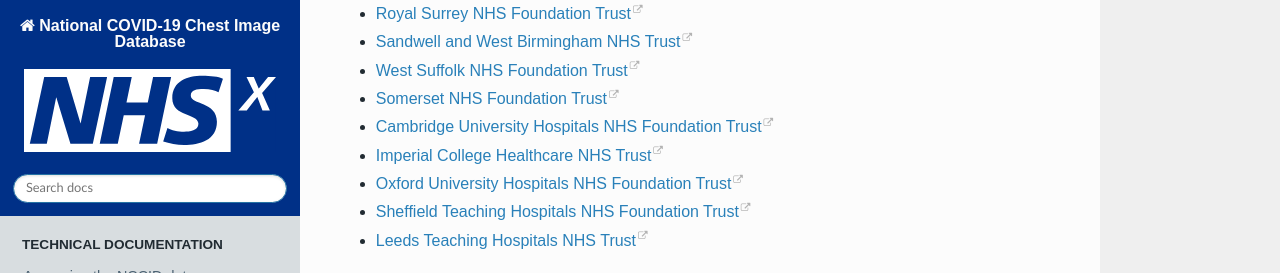
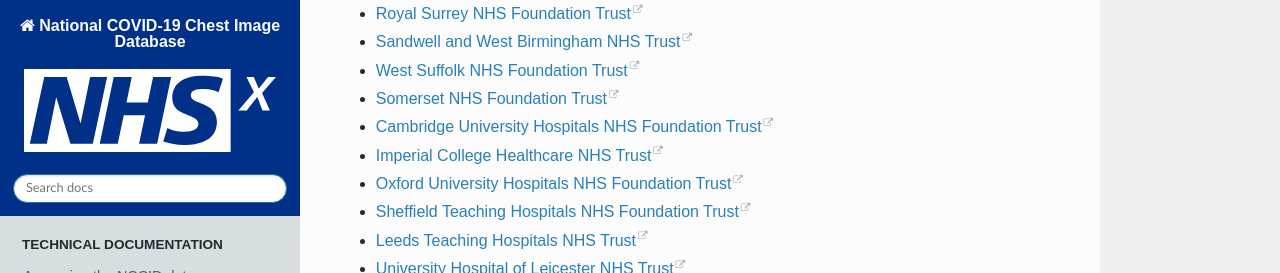
Before and after one commit to nhsx/covid-chest-imaging-database, a Sphinx documentation site: the page built from docs/source/index.rst, in a window 1280 px wide and 900 px high, scrolled down 1429 px, cut to the strip 0-273 px from the top of the window. Built offline with Sphinx 7.4.7 and the Read the Docs theme 2.0.0, drawn with Linux system fonts in a browser that asks for light colours.

Commit message:
Update index.rst

```diff
--- a/docs/source/index.rst
+++ b/docs/source/index.rst
@@ -70,6 +70,7 @@
 - `Oxford University Hospitals NHS Foundation Trust <https://www.ouh.nhs.uk/>`_
 - `Sheffield Teaching Hospitals NHS Foundation Trust <https://www.sth.nhs.uk/>`_
 - `Leeds Teaching Hospitals NHS Trust <https://www.leedsth.nhs.uk/>`_
+- `University Hospital of Leicester NHS Trust <https://www.leicestershospitals.nhs.uk/>`_
 
 .. To add a site to the map below, please add an entry to
    source/scripts/hospital_locations.csv
```
